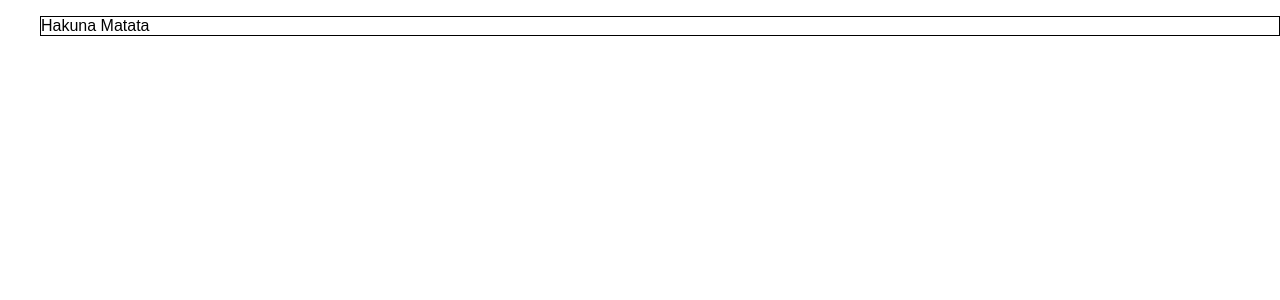
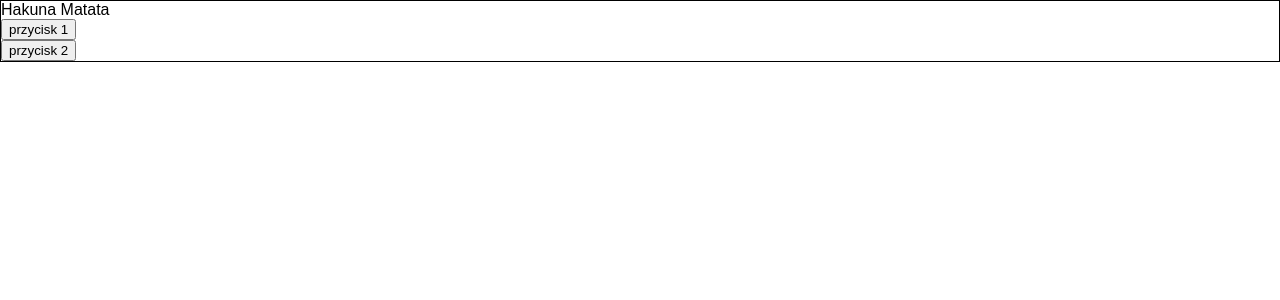
Before and after one commit to CappyPomarancza/my-react-exercises, a React (Create React App) app: page / in a window 1280 px wide. Shown: the top 300 px of the page. Built offline with nearby package versions, Linux system fonts and the light colour scheme.

Commit message:
maked two singing buttons

```diff
--- a/src/App.js
+++ b/src/App.js
@@ -1,13 +1,19 @@
 import React from 'react'
-import Border from './Border';
-
+import Border from './Border'
+import SingingButton from './SingingButton'
 
 const App = () => (
-  <div>
-    <ul>
-    <Border />
-    </ul>
-  </div>
+  <Border>
+    <SingingButton
+      label={'przycisk 1'}
+      sound={'lalalal'}
+      makeSound={() => alert('Im from makeSound')}
+    />
+    <SingingButton
+      label={'przycisk 2'}
+      sound={'kotki dwa!'}
+    />
+  </Border>
 )
 
 
--- a/src/Border.js
+++ b/src/Border.js
@@ -1,14 +1,14 @@
 import React from 'react'
 
-const styles = { border: '1px solid black'}
+const styles = { border: '1px solid black' }
 
 const Border = (props) => (
     <div style={styles} >
-
         Hakuna Matata
-
+        {props.children}
     </div>
-
 )
 
+
+
 export default Border
--- /dev/null
+++ b/src/SingingButton.js
@@ -0,0 +1,17 @@
+import React from 'react'
+
+
+const SingingButton = (props) => {
+    const defaultMAkeSound = () => alert(props.sound)
+    return (
+        <div>
+            <button
+                onClick={props.makeSound || defaultMAkeSound}
+            >
+                {props.label}
+            </button>
+        </div>
+    )
+}
+
+export default SingingButton
```
